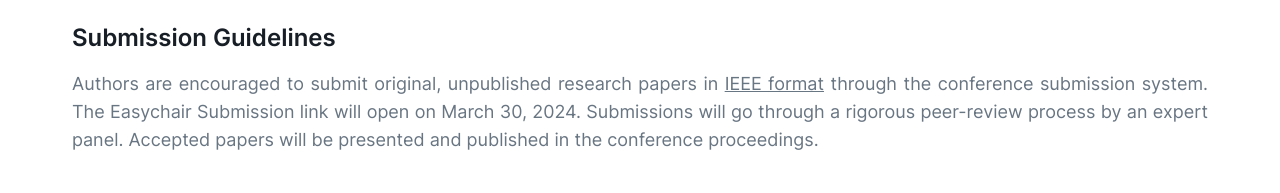
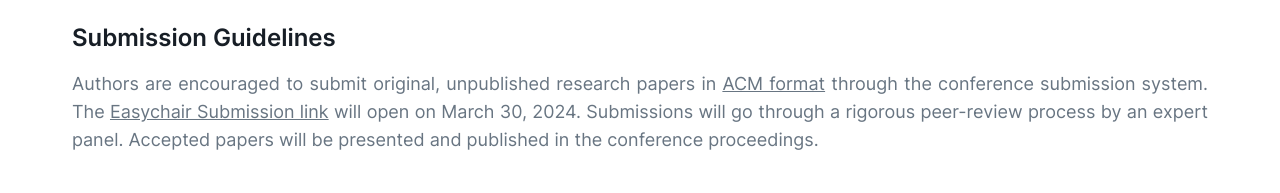
Before and after one commit to icore-nationalu/icore2024, a React (Vite) app: page /call-for-papers in a window 1280 px wide. Shown: the part 607-800 px from the top of the page. Built offline with nearby package versions, Linux system fonts and the light colour scheme.

Commit message:
Updated format and submission link

```diff
--- a/src/pages/CallForPaper.jsx
+++ b/src/pages/CallForPaper.jsx
@@ -90,13 +90,19 @@ const CallForPaper = () => {
               Authors are encouraged to submit original, unpublished research
               papers in{" "}
               <a
-                href="https://www.ieee.org/conferences/publishing/templates.html"
+                href="https://www.acm.org/publications/proceedings-template"
                 target="_blank"
               >
-                IEEE format
+                ACM format
               </a>{" "}
-              through the conference submission system. The Easychair Submission
-              link will open on March 30, 2024. Submissions will go through a
+              through the conference submission system. The{" "}
+              <a
+                href="https://easychair.org/conferences/?conf=icore2024"
+                target="_blank"
+              >
+                Easychair Submission link
+              </a>{" "}
+              will open on March 30, 2024. Submissions will go through a
               rigorous peer-review process by an expert panel. Accepted papers
               will be presented and published in the conference proceedings.
             </p>
```
